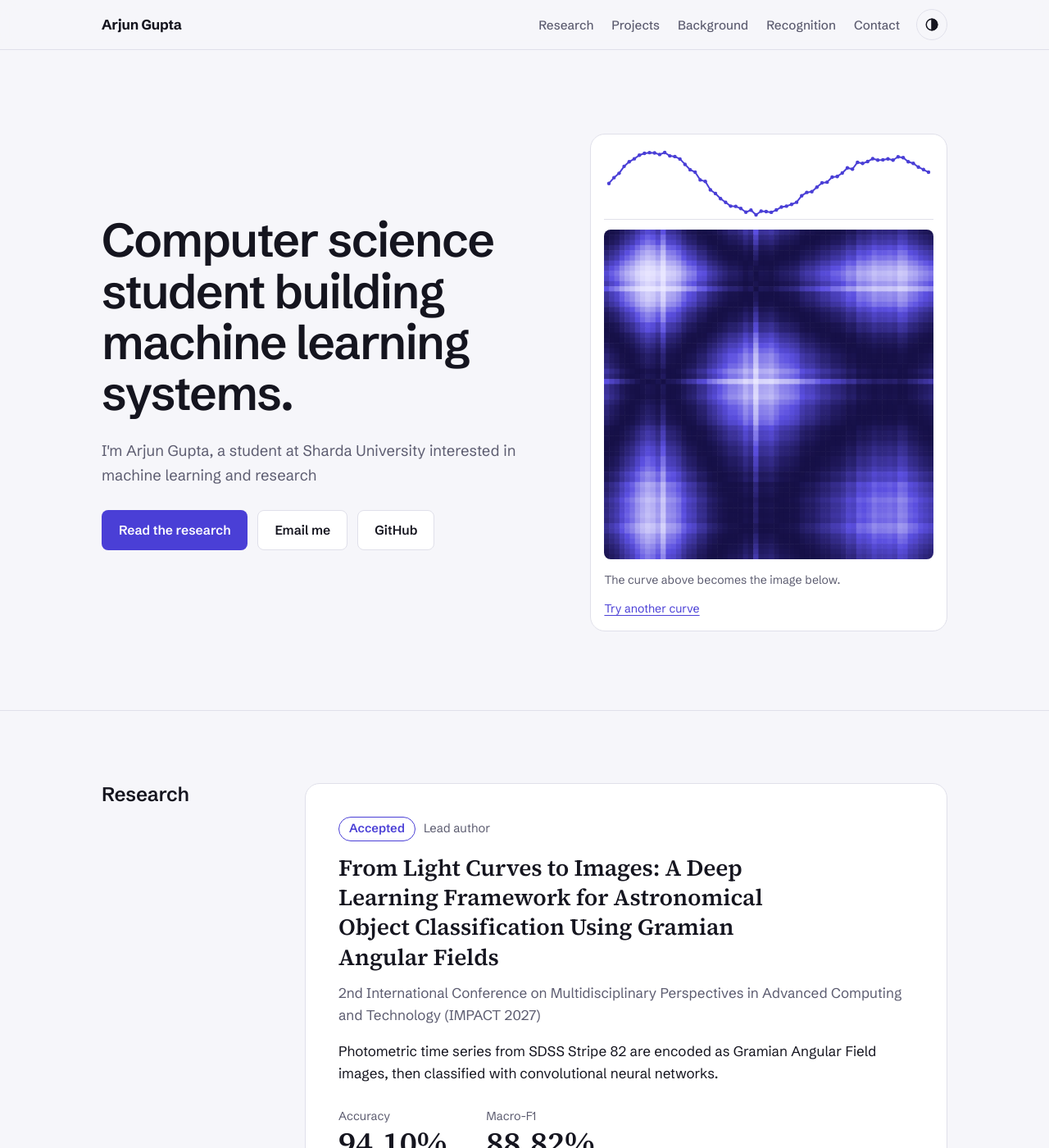
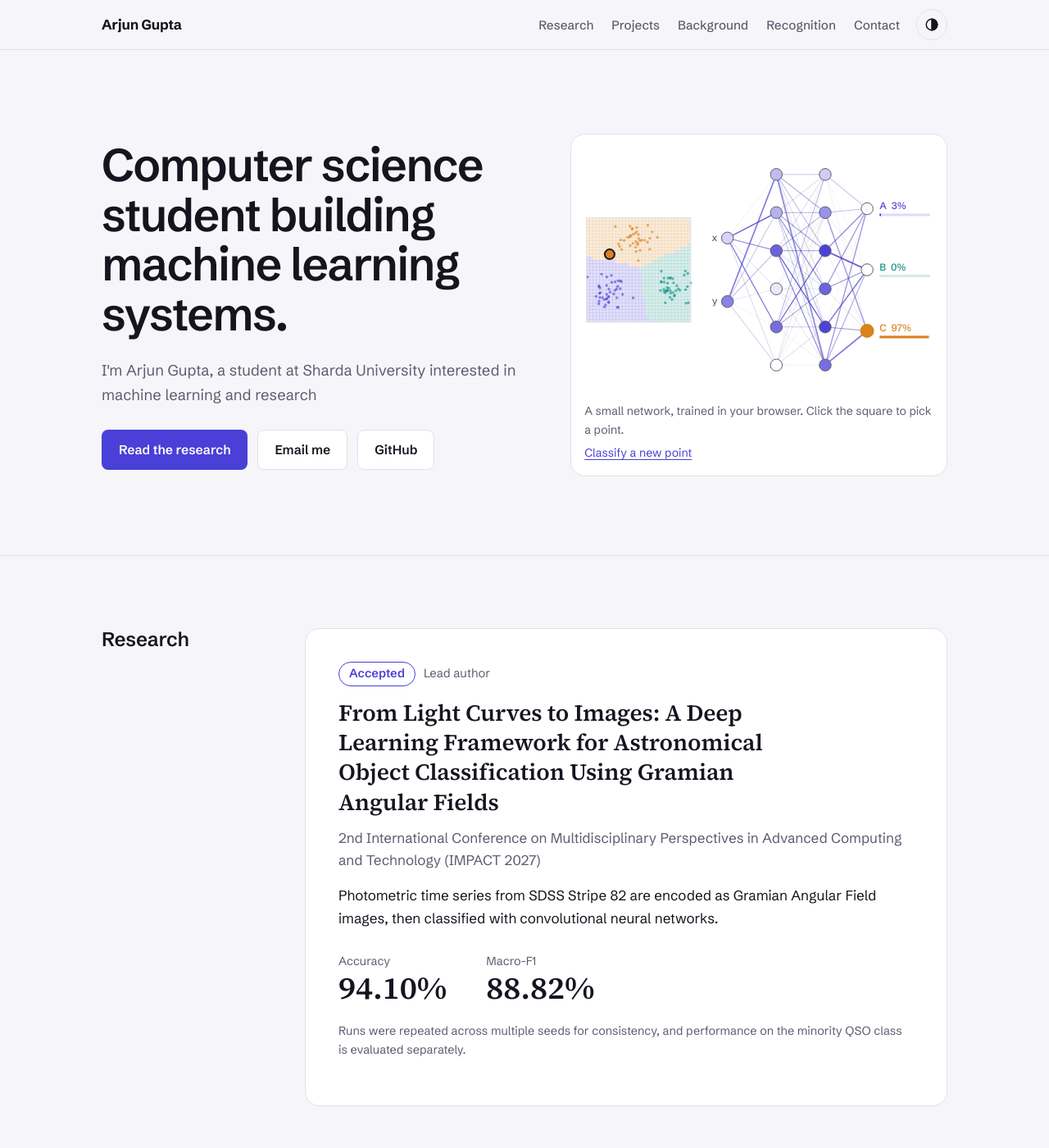
Before and after one commit to arjungupta2508/arjungupta2508.github.io, a Jekyll site: the page built from index.html, in a window 1280 px wide and 1400 px high. Shown: the whole window at 82% size. Built offline with Jekyll 4.4.1, drawn with Linux system fonts in a browser that asks for light colours; part of the change alters nothing that is shown.

Commit message:
Neural net hero

```diff
--- a/_includes/hero.html
+++ b/_includes/hero.html
@@ -13,11 +13,10 @@
     </div>
 
     <figure class="field">
-      <canvas id="curve" role="img" aria-label="A synthetic brightness curve plotted over time"></canvas>
-      <canvas id="gasf" role="img" aria-label="The Gramian angular field image computed from that brightness curve"></canvas>
+      <canvas id="nn" role="img" aria-label="A small neural network classifying a point into one of three classes"></canvas>
       <figcaption>
-        <span>The curve above becomes the image below.</span>
-        <button class="link-btn" id="resample" type="button">Try another curve</button>
+        <span>A small network, trained in your browser. Click the square to pick a point.</span>
+        <button class="link-btn" id="nn-next" type="button">Classify a new point</button>
       </figcaption>
     </figure>
   </div>
--- a/_layouts/default.html
+++ b/_layouts/default.html
@@ -11,6 +11,6 @@
   </main>
   {% include footer.html %}
   <script src="{{ '/assets/js/main.js' | relative_url }}"></script>
-  <script src="{{ '/assets/js/gaf.js' | relative_url }}"></script>
+  <script src="{{ '/assets/js/nn.js' | relative_url }}"></script>
 </body>
 </html>
--- a/assets/css/main.css
+++ b/assets/css/main.css
@@ -7,9 +7,9 @@
   --line: #E0E0EA;
   --accent: #4A3FD6;
   --accent-text: #FFFFFF;
-  --cm0: #161047;
-  --cm1: #5B4FE0;
-  --cm2: #E9E7FF;
+  --c0: #4A3FD6;
+  --c1: #0E8F80;
+  --c2: #D9811A;
 
   --sans: "Schibsted Grotesk", system-ui, -apple-system, "Segoe UI", Roboto, sans-serif;
   --serif: "Source Serif 4", Georgia, "Times New Roman", serif;
@@ -27,9 +27,9 @@
   --line: #272738;
   --accent: #9D95FF;
   --accent-text: #0D0D14;
-  --cm0: #1E1766;
-  --cm1: #6F63F5;
-  --cm2: #ECEAFF;
+  --c0: #9D95FF;
+  --c1: #3CCFB9;
+  --c2: #F2B04C;
   color-scheme: dark;
 }
 
@@ -42,9 +42,9 @@
     --line: #272738;
     --accent: #9D95FF;
     --accent-text: #0D0D14;
-    --cm0: #1E1766;
-    --cm1: #6F63F5;
-    --cm2: #ECEAFF;
+    --c0: #9D95FF;
+    --c1: #3CCFB9;
+    --c2: #F2B04C;
     color-scheme: dark;
   }
 }
@@ -127,9 +127,9 @@ a:hover { text-decoration-thickness: 2px; }
 .hero { padding-block: clamp(40px, 8vw, 104px) clamp(48px, 8vw, 96px); }
 .hero .wrap { display: grid; gap: 48px; align-items: center; }
 .hero h1 {
-  font-size: clamp(2.2rem, 4.6vw, 3.6rem);
+  font-size: clamp(2.2rem, 4.6vw, 3.5rem);
   line-height: 1.08; letter-spacing: -.028em; font-weight: 600;
-  max-width: 20ch; margin-bottom: 24px;
+  max-width: 18ch; margin-bottom: 24px;
 }
 .hero .lead { font-size: 1.15rem; color: var(--muted); max-width: 52ch; }
 
@@ -138,16 +138,14 @@ a:hover { text-decoration-thickness: 2px; }
   background: var(--surface); border: 1px solid var(--line);
   border-radius: var(--radius-lg);
 }
-.field canvas { display: block; width: 100%; }
-#curve { height: 88px; margin-bottom: 12px; }
-#gasf { aspect-ratio: 1 / 1; border-radius: 8px; }
+#nn { display: block; width: 100%; aspect-ratio: 10 / 7; }
 .field figcaption {
-  display: flex; justify-content: space-between; align-items: baseline; gap: 12px; flex-wrap: wrap;
-  margin-top: 14px; font-size: .88rem; color: var(--muted);
+  display: flex; justify-content: space-between; align-items: baseline; gap: 6px 16px; flex-wrap: wrap;
+  margin-top: 12px; font-size: .88rem; color: var(--muted);
 }
 
 @media (min-width: 900px) {
-  .hero .wrap { grid-template-columns: minmax(0, 1.1fr) minmax(0, .9fr); gap: 64px; }
+  .hero .wrap { grid-template-columns: minmax(0, 1.05fr) minmax(0, .95fr); gap: 64px; }
 }
 
 /* ---------- Sections ---------- */
--- a/assets/js/gaf.js
+++ /dev/null
@@ -1,131 +0,0 @@
-/* Hero visual: a synthetic light curve and its Gramian Angular Summation Field.
-   Rescale the series to [-1, 1], map to angles phi = arccos(x),
-   then GASF[i][j] = cos(phi_i + phi_j). */
-(function () {
-  var curve = document.getElementById('curve');
-  var field = document.getElementById('gasf');
-  var btn = document.getElementById('resample');
-  if (!curve || !field) return;
-
-  var N = 64;
-  var reduce = window.matchMedia('(prefers-reduced-motion: reduce)').matches;
-  var series, matrix, raf = 0, progress = 1;
-
-  function rng(seed) { /* mulberry32 */
-    return function () {
-      seed |= 0; seed = (seed + 0x6D2B79F5) | 0;
-      var t = Math.imul(seed ^ (seed >>> 15), 1 | seed);
-      t = (t + Math.imul(t ^ (t >>> 7), 61 | t)) ^ t;
-      return ((t ^ (t >>> 14)) >>> 0) / 4294967296;
-    };
-  }
-
-  function makeSeries(seed) {
-    var r = rng(seed), out = [], i, x;
-    var f1 = 0.8 + r() * 1.6, f2 = 2 + r() * 3, ph = r() * 6.283;
-    var a2 = 0.15 + r() * 0.35, drift = (r() - 0.5) * 0.6;
-    for (i = 0; i < N; i++) {
-      x = i / (N - 1);
-      out.push(Math.sin(6.283 * f1 * x + ph) + a2 * Math.sin(6.283 * f2 * x + 2 * ph) +
-               drift * x + (r() - 0.5) * 0.18);
-    }
-    return out;
-  }
-
-  function computeGASF(s) {
-    var min = Math.min.apply(null, s), max = Math.max.apply(null, s);
-    var phi = s.map(function (y) {
-      var v = 2 * (y - min) / (max - min) - 1;
-      return Math.acos(Math.max(-1, Math.min(1, v)));
-    });
-    return phi.map(function (a) {
-      return phi.map(function (b) { return Math.cos(a + b); });
-    });
-  }
-
-  function css(name) { return getComputedStyle(document.documentElement).getPropertyValue(name).trim(); }
-  function hex(h) {
-    h = h.replace('#', '');
-    return [0, 2, 4].map(function (i) { return parseInt(h.slice(i, i + 2), 16); });
-  }
-  function mix(a, b, t) { return a.map(function (v, i) { return Math.round(v + (b[i] - v) * t); }); }
-
-  function setup(c) {
-    var dpr = Math.min(window.devicePixelRatio || 1, 2);
-    var w = c.clientWidth, h = c.clientHeight;
-    c.width = Math.round(w * dpr); c.height = Math.round(h * dpr);
-    var ctx = c.getContext('2d');
-    ctx.setTransform(dpr, 0, 0, dpr, 0, 0);
-    ctx.clearRect(0, 0, w, h);
-    return { ctx: ctx, w: w, h: h };
-  }
-
-  function drawCurve(p) {
-    var g = setup(curve), ctx = g.ctx, pad = 6;
-    var min = Math.min.apply(null, series), max = Math.max.apply(null, series);
-    var count = Math.max(2, Math.round(p * N));
-    function px(i) { return pad + (g.w - 2 * pad) * i / (N - 1); }
-    function py(y) { return g.h - pad - (g.h - 2 * pad) * (y - min) / (max - min); }
-
-    ctx.strokeStyle = css('--line'); ctx.lineWidth = 1;
-    ctx.beginPath(); ctx.moveTo(0, g.h - 0.5); ctx.lineTo(g.w, g.h - 0.5); ctx.stroke();
-
-    ctx.strokeStyle = css('--accent'); ctx.lineWidth = 2; ctx.lineJoin = 'round';
-    ctx.beginPath();
-    for (var i = 0; i < count; i++) {
-      if (i === 0) ctx.moveTo(px(i), py(series[i])); else ctx.lineTo(px(i), py(series[i]));
-    }
-    ctx.stroke();
-
-    ctx.fillStyle = css('--accent');
-    for (var j = 0; j < count; j++) {
-      ctx.beginPath(); ctx.arc(px(j), py(series[j]), 2.2, 0, 6.283); ctx.fill();
-    }
-  }
-
-  function drawField(p) {
-    var g = setup(field), ctx = g.ctx, cell = g.w / N;
-    var c0 = hex(css('--cm0')), c1 = hex(css('--cm1')), c2 = hex(css('--cm2'));
-    var limit = p * 2 * (N - 1);
-    for (var i = 0; i < N; i++) {
-      for (var j = 0; j < N; j++) {
-        if (i + j > limit) continue;
-        var t = (matrix[i][j] + 1) / 2;
-        var rgb = t < 0.5 ? mix(c0, c1, t * 2) : mix(c1, c2, (t - 0.5) * 2);
-        ctx.fillStyle = 'rgb(' + rgb[0] + ',' + rgb[1] + ',' + rgb[2] + ')';
-        ctx.fillRect(j * cell, i * cell, cell + 0.6, cell + 0.6);
-      }
-    }
-  }
-
-  function draw(p) { progress = p; drawCurve(p); drawField(p); }
-
-  function play() {
-    cancelAnimationFrame(raf);
-    if (reduce) { draw(1); return; }
-    var start = null, dur = 1100;
-    (function step(ts) {
-      if (start === null) start = ts;
-      var t = Math.min((ts - start) / dur, 1);
-      draw(1 - Math.pow(1 - t, 3));
-      if (t < 1) raf = requestAnimationFrame(step);
-    })(performance.now());
-  }
-
-  function load(seed) {
-    series = makeSeries(seed);
-    matrix = computeGASF(series);
-    play();
-  }
-
-  if (btn) btn.addEventListener('click', function () { load((Math.random() * 1e9) | 0); });
-  document.addEventListener('themechange', function () { draw(progress); });
-
-  var resizeTimer;
-  window.addEventListener('resize', function () {
-    clearTimeout(resizeTimer);
-    resizeTimer = setTimeout(function () { draw(progress); }, 120);
-  });
-
-  load(27);
-})();
--- /dev/null
+++ b/assets/js/nn.js
@@ -0,0 +1,312 @@
+/* Hero visual: a small neural network (2 inputs, two hidden layers of 6, 3 outputs)
+   trained in the browser to sort 2D points into three classes. Each classification
+   is a real forward pass, shown layer by layer. */
+(function () {
+  var canvas = document.getElementById('nn');
+  var btn = document.getElementById('nn-next');
+  if (!canvas) return;
+
+  var SIZES = [2, 6, 6, 3];
+  var LETTERS = ['A', 'B', 'C'];
+  var CENTERS = [[-0.55, -0.45], [0.6, -0.35], [0.0, 0.62]];
+
+  /* ---------------- model ---------------- */
+  function rng(seed) { /* mulberry32 */
+    return function () {
+      seed |= 0; seed = (seed + 0x6D2B79F5) | 0;
+      var t = Math.imul(seed ^ (seed >>> 15), 1 | seed);
+      t = (t + Math.imul(t ^ (t >>> 7), 61 | t)) ^ t;
+      return ((t ^ (t >>> 14)) >>> 0) / 4294967296;
+    };
+  }
+  var rand = rng(7);
+  function gauss() {
+    var u = 1 - rand(), v = rand();
+    return Math.sqrt(-2 * Math.log(u)) * Math.cos(6.283185 * v);
+  }
+  function clamp(v, a, b) { return Math.max(a, Math.min(b, v)); }
+
+  var W = [], B = [], l, j, i;
+  for (l = 1; l < SIZES.length; l++) {
+    var w = [], b = [], lim = Math.sqrt(6 / (SIZES[l - 1] + SIZES[l]));
+    for (j = 0; j < SIZES[l]; j++) {
+      var row = [];
+      for (i = 0; i < SIZES[l - 1]; i++) row.push((rand() * 2 - 1) * lim);
+      w.push(row); b.push(0);
+    }
+    W.push(w); B.push(b);
+  }
+
+  function forward(x) {
+    var acts = [x], L = SIZES.length - 1, a, z, k, m, s, max, sum;
+    for (l = 1; l <= L; l++) {
+      a = acts[l - 1]; z = [];
+      for (k = 0; k < SIZES[l]; k++) {
+        s = B[l - 1][k];
+        for (m = 0; m < a.length; m++) s += W[l - 1][k][m] * a[m];
+        z.push(s);
+      }
+      if (l < L) {
+        acts.push(z.map(Math.tanh));
+      } else {
+        max = Math.max.apply(null, z); sum = 0;
+        z = z.map(function (v) { var e = Math.exp(v - max); sum += e; return e; });
+        acts.push(z.map(function (v) { return v / sum; }));
+      }
+    }
+    return acts;
+  }
+
+  function trainStep(x, y, lr) {
+    var a = forward(x), L = SIZES.length - 1;
+    var delta = a[L].map(function (p, k) { return p - y[k]; });
+    for (var ly = L; ly >= 1; ly--) {
+      var prev = a[ly - 1], Wl = W[ly - 1], Bl = B[ly - 1], nd = null, p, q;
+      if (ly > 1) {
+        nd = [];
+        for (p = 0; p < prev.length; p++) {
+          var acc = 0;
+          for (q = 0; q < delta.length; q++) acc += Wl[q][p] * delta[q];
+          nd.push(acc * (1 - prev[p] * prev[p]));
+        }
+      }
+      for (q = 0; q < delta.length; q++) {
+        for (p = 0; p < prev.length; p++) Wl[q][p] -= lr * delta[q] * prev[p];
+        Bl[q] -= lr * delta[q];
+      }
+      delta = nd;
+    }
+  }
+
+  var data = [], c, n;
+  for (c = 0; c < 3; c++) {
+    for (n = 0; n < 80; n++) {
+      data.push({
+        x: [clamp(CENTERS[c][0] + 0.17 * gauss(), -1, 1), clamp(CENTERS[c][1] + 0.17 * gauss(), -1, 1)],
+        y: [0, 1, 2].map(function (k) { return k === c ? 1 : 0; }),
+        c: c
+      });
+    }
+  }
+  for (var epoch = 0; epoch < 150; epoch++) {
+    for (n = data.length - 1; n > 0; n--) { /* shuffle */
+      var r = Math.floor(rand() * (n + 1)), tmp = data[n]; data[n] = data[r]; data[r] = tmp;
+    }
+    for (n = 0; n < data.length; n++) trainStep(data[n].x, data[n].y, 0.05);
+  }
+
+  function argmax(v) { var best = 0; for (var k = 1; k < v.length; k++) if (v[k] > v[best]) best = k; return best; }
+
+  var G = 32, regions = [];
+  (function () {
+    for (var gy = 0; gy < G; gy++) for (var gx = 0; gx < G; gx++) {
+      regions.push(argmax(forward([-1 + (gx + 0.5) * 2 / G, 1 - (gy + 0.5) * 2 / G])[3]));
+    }
+  })();
+
+  var maxW = W.map(function (layer) {
+    var m = 0; layer.forEach(function (row) { row.forEach(function (v) { m = Math.max(m, Math.abs(v)); }); });
+    return m;
+  });
+
+  /* ---- view ---- */
+  var reduce = window.matchMedia('(prefers-reduced-motion: reduce)').matches;
+  var ctx, Wd = 0, Hd = 0, geo = null, colors = null;
+  var cur = null, startT = 0, raf = 0, timer = 0;
+  var autoRuns = 0, interacted = false, visible = true, lastStages = [1, 1, 1, 1];
+  var TOTAL = 1800;
+
+  function css(name) { return getComputedStyle(document.documentElement).getPropertyValue(name).trim(); }
+  function refreshColors() {
+    colors = {
+      accent: css('--accent'), muted: css('--muted'), line: css('--line'),
+      text: css('--text'), surface: css('--surface'),
+      cls: [css('--c0'), css('--c1'), css('--c2')]
+    };
+  }
+
+  function layout() {
+    var dpr = Math.min(window.devicePixelRatio || 1, 2);
+    Wd = canvas.clientWidth; Hd = canvas.clientHeight;
+    if (!Wd || !Hd) return false;
+    canvas.width = Math.round(Wd * dpr); canvas.height = Math.round(Hd * dpr);
+    ctx = canvas.getContext('2d');
+    ctx.setTransform(dpr, 0, 0, dpr, 0, 0);
+    var ps = Wd * 0.30;
+    geo = {
+      px: 2, py: (Hd - ps) / 2, ps: ps,
+      cx: [0.41, 0.55, 0.69, 0.81].map(function (f) { return f * Wd; }),
+      r: clamp(Wd * 0.017, 4, 8),
+      ys: SIZES.map(function (cnt) {
+        var span = cnt === 2 ? 0.26 : cnt === 3 ? 0.5 : 0.78, out = [];
+        for (var k = 0; k < cnt; k++) out.push(Hd / 2 + (k - (cnt - 1) / 2) * (span * Hd) / (cnt - 1));
+        return out;
+      })
+    };
+    return true;
+  }
+
+  function toPlane(x, y) { return [geo.px + (x + 1) / 2 * geo.ps, geo.py + (1 - (y + 1) / 2) * geo.ps]; }
+
+  function draw(s) {
+    if (!geo) return;
+    lastStages = s;
+    var k, m, p, g = geo;
+    ctx.clearRect(0, 0, Wd, Hd);
+    ctx.font = '500 12px "Schibsted Grotesk", system-ui, sans-serif';
+
+    /* plane: decision regions, training points, current point */
+    var cell = g.ps / G;
+    ctx.globalAlpha = 0.16;
+    for (k = 0; k < regions.length; k++) {
+      ctx.fillStyle = colors.cls[regions[k]];
+      ctx.fillRect(g.px + (k % G) * cell, g.py + Math.floor(k / G) * cell, cell + 0.6, cell + 0.6);
+    }
+    ctx.globalAlpha = 0.6;
+    for (k = 0; k < data.length; k += 2) {
+      p = toPlane(data[k].x[0], data[k].x[1]);
+      ctx.fillStyle = colors.cls[data[k].c];
+      ctx.beginPath(); ctx.arc(p[0], p[1], 1.7, 0, 6.283); ctx.fill();
+    }
+    ctx.globalAlpha = 1;
+    ctx.strokeStyle = colors.line; ctx.lineWidth = 1;
+    ctx.strokeRect(g.px + 0.5, g.py + 0.5, g.ps - 1, g.ps - 1);
+
+    if (cur && s[0] > 0) {
+      p = toPlane(cur.x[0], cur.x[1]);
+      ctx.beginPath(); ctx.arc(p[0], p[1], 3 + 3 * s[0], 0, 6.283);
+      ctx.fillStyle = s[3] >= 1 ? colors.cls[cur.pred] : colors.surface; ctx.fill();
+      ctx.strokeStyle = colors.text; ctx.lineWidth = 2; ctx.stroke();
+    }
+
+    if (!cur) return;
+
+    /* connections */
+    for (l = 1; l < SIZES.length; l++) {
+      for (j = 0; j < SIZES[l]; j++) for (i = 0; i < SIZES[l - 1]; i++) {
+        var w = W[l - 1][j][i], sig = Math.abs(w * cur.acts[l - 1][i]) / cur.maxSig[l];
+        var x1 = g.cx[l - 1], y1 = g.ys[l - 1][i], x2 = g.cx[l], y2 = g.ys[l][j];
+        ctx.lineWidth = 0.4 + 1.3 * Math.abs(w) / maxW[l - 1];
+        ctx.strokeStyle = colors.muted; ctx.globalAlpha = 0.16;
+        ctx.beginPath(); ctx.moveTo(x1, y1); ctx.lineTo(x2, y2); ctx.stroke();
+        if (s[l] > 0) {
+          ctx.strokeStyle = colors.accent; ctx.globalAlpha = 0.85 * s[l] * sig;
+          ctx.beginPath(); ctx.moveTo(x1, y1); ctx.lineTo(x2, y2); ctx.stroke();
+        }
+      }
+    }
+    ctx.globalAlpha = 1;
+
+    /* nodes */
+    for (l = 0; l < SIZES.length; l++) {
+      for (i = 0; i < SIZES[l]; i++) {
+        var v = cur.acts[l][i];
+        var strength = l === 0 ? (v + 1) / 2 : l === 3 ? v : Math.abs(v);
+        ctx.beginPath(); ctx.arc(g.cx[l], g.ys[l][i], g.r, 0, 6.283);
+        ctx.fillStyle = colors.surface; ctx.fill();
+        ctx.fillStyle = l === 3 ? colors.cls[i] : colors.accent;
+        ctx.globalAlpha = clamp(strength, 0, 1) * s[l]; ctx.fill();
+        ctx.globalAlpha = 1;
+        ctx.strokeStyle = l === 3 && s[3] >= 1 && i === cur.pred ? colors.cls[i] : colors.muted;
+        ctx.lineWidth = l === 3 && s[3] >= 1 && i === cur.pred ? 2.5 : 1;
+        ctx.stroke();
+      }
+    }
+
+    /* labels and outputs */
+    ctx.fillStyle = colors.muted; ctx.textAlign = 'right'; ctx.textBaseline = 'middle';
+    ctx.fillText('x', g.cx[0] - g.r - 5, g.ys[0][0]);
+    ctx.fillText('y', g.cx[0] - g.r - 5, g.ys[0][1]);
+
+    ctx.textAlign = 'left';
+    var tx = g.cx[3] + g.r + 8, bw = Wd - tx - 4;
+    for (i = 0; i < 3; i++) {
+      var prob = cur.acts[3][i] * s[3], cy = g.ys[3][i];
+      ctx.fillStyle = colors.cls[i];
+      ctx.fillText(LETTERS[i] + '  ' + Math.round(prob * 100) + '%', tx, cy - 3);
+      ctx.globalAlpha = 0.18; ctx.fillRect(tx, cy + 6, bw, 3);
+      ctx.globalAlpha = 1; ctx.fillRect(tx, cy + 6, bw * prob, 3);
+    }
+  }
+
+  function stages(t) {
+    function st(a, d) { return clamp((t - a) / d, 0, 1); }
+    return [st(0, 300), st(300, 450), st(750, 450), st(1200, 450)];
+  }
+
+  function frame(now) {
+    var t = now - startT;
+    if (t >= TOTAL) { draw([1, 1, 1, 1]); finish(); return; }
+    draw(stages(t));
+    raf = requestAnimationFrame(frame);
+  }
+
+  function finish() {
+    canvas.setAttribute('aria-label',
+      'Neural network diagram. The point at x ' + cur.x[0].toFixed(2) + ', y ' + cur.x[1].toFixed(2) +
+      ' is classified as class ' + LETTERS[cur.pred] + ' with ' + Math.round(cur.acts[3][cur.pred] * 100) + '% confidence.');
+    schedule();
+  }
+
+  function schedule() {
+    clearTimeout(timer);
+    if (reduce || interacted || autoRuns >= 5 || !visible) return;
+    timer = setTimeout(function () {
+      if (document.hidden || !visible) { schedule(); return; }
+      autoRuns++;
+      classify((rand() * 2 - 1) * 0.92, (rand() * 2 - 1) * 0.92);
+    }, 2600);
+  }
+
+  function classify(x, y) {
+    cancelAnimationFrame(raf); clearTimeout(timer);
+    if (!geo && !layout()) return;
+    var acts = forward([x, y]);
+    var maxSig = acts.map(function (a, li) {
+      if (li === 0) return 1;
+      var m = 1e-9;
+      for (var jj = 0; jj < SIZES[li]; jj++) for (var ii = 0; ii < SIZES[li - 1]; ii++) {
+        m = Math.max(m, Math.abs(W[li - 1][jj][ii] * acts[li - 1][ii]));
+      }
+      return m;
+    });
+    cur = { x: [x, y], acts: acts, pred: argmax(acts[3]), maxSig: maxSig };
+    if (reduce) { draw([1, 1, 1, 1]); finish(); return; }
+    startT = performance.now();
+    raf = requestAnimationFrame(frame);
+  }
+
+  function randomPoint() { classify((rand() * 2 - 1) * 0.95, (rand() * 2 - 1) * 0.95); }
+
+  if (btn) btn.addEventListener('click', function () { interacted = true; randomPoint(); });
+
+  function planeHit(e) {
+    var rect = canvas.getBoundingClientRect();
+    var mx = e.clientX - rect.left, my = e.clientY - rect.top;
+    if (!geo || mx < geo.px || mx > geo.px + geo.ps || my < geo.py || my > geo.py + geo.ps) return null;
+    return [(mx - geo.px) / geo.ps * 2 - 1, 1 - (my - geo.py) / geo.ps * 2];
+  }
+  canvas.addEventListener('click', function (e) {
+    var h = planeHit(e);
+    if (h) { interacted = true; classify(h[0], h[1]); }
+  });
+  canvas.addEventListener('mousemove', function (e) { canvas.style.cursor = planeHit(e) ? 'crosshair' : 'default'; });
+
+  document.addEventListener('themechange', function () { refreshColors(); draw(lastStages); });
+  var rt;
+  window.addEventListener('resize', function () {
+    clearTimeout(rt);
+    rt = setTimeout(function () { if (layout()) { cancelAnimationFrame(raf); draw([1, 1, 1, 1]); } }, 120);
+  });
+
+  if ('IntersectionObserver' in window) {
+    new IntersectionObserver(function (entries) {
+      visible = entries[0].isIntersecting;
+      if (visible) schedule();
+    }).observe(canvas);
+  }
+
+  refreshColors();
+  if (layout()) classify(0.45, -0.2);
+  /* ---- end ---- */
+})();
```
